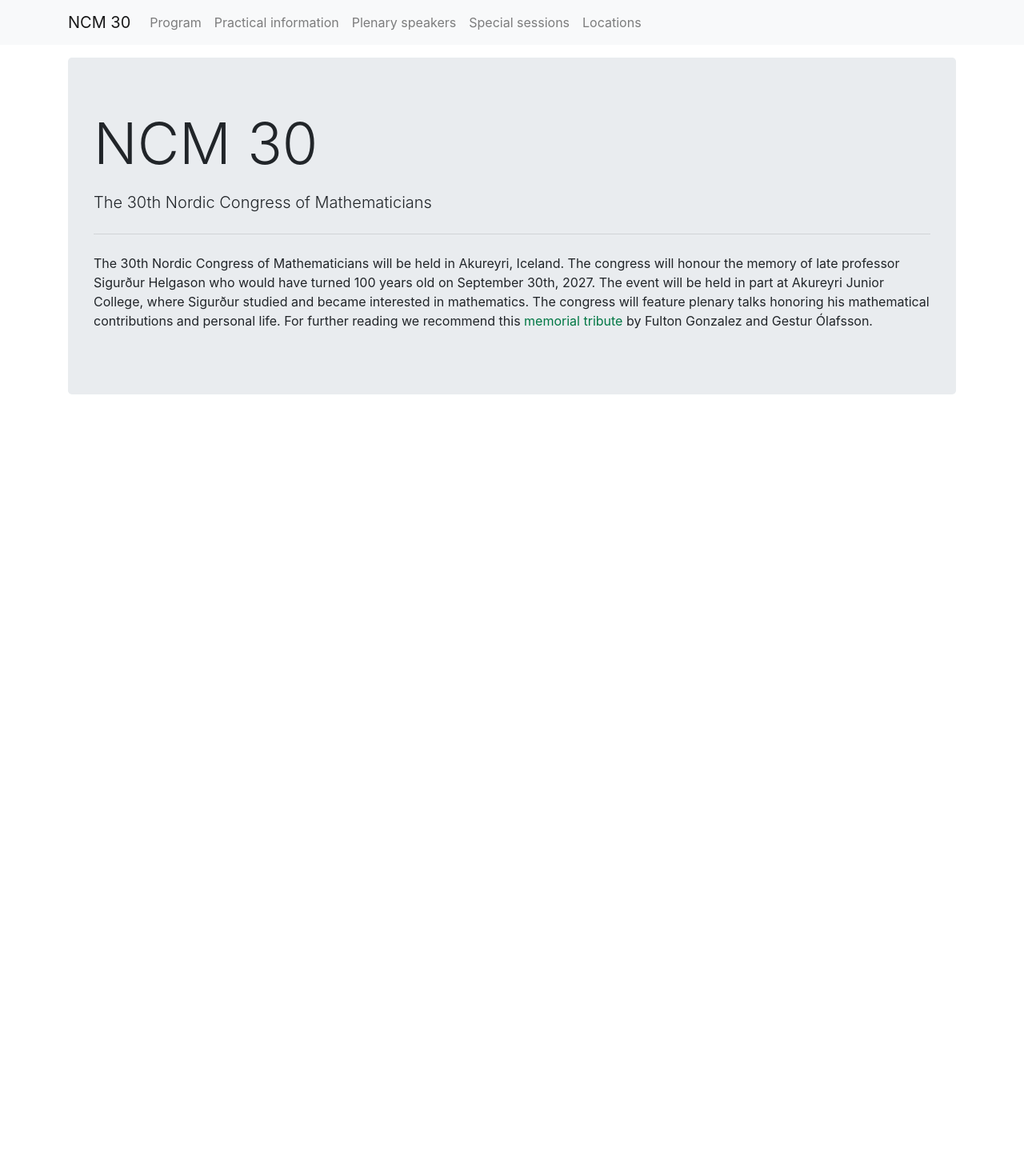
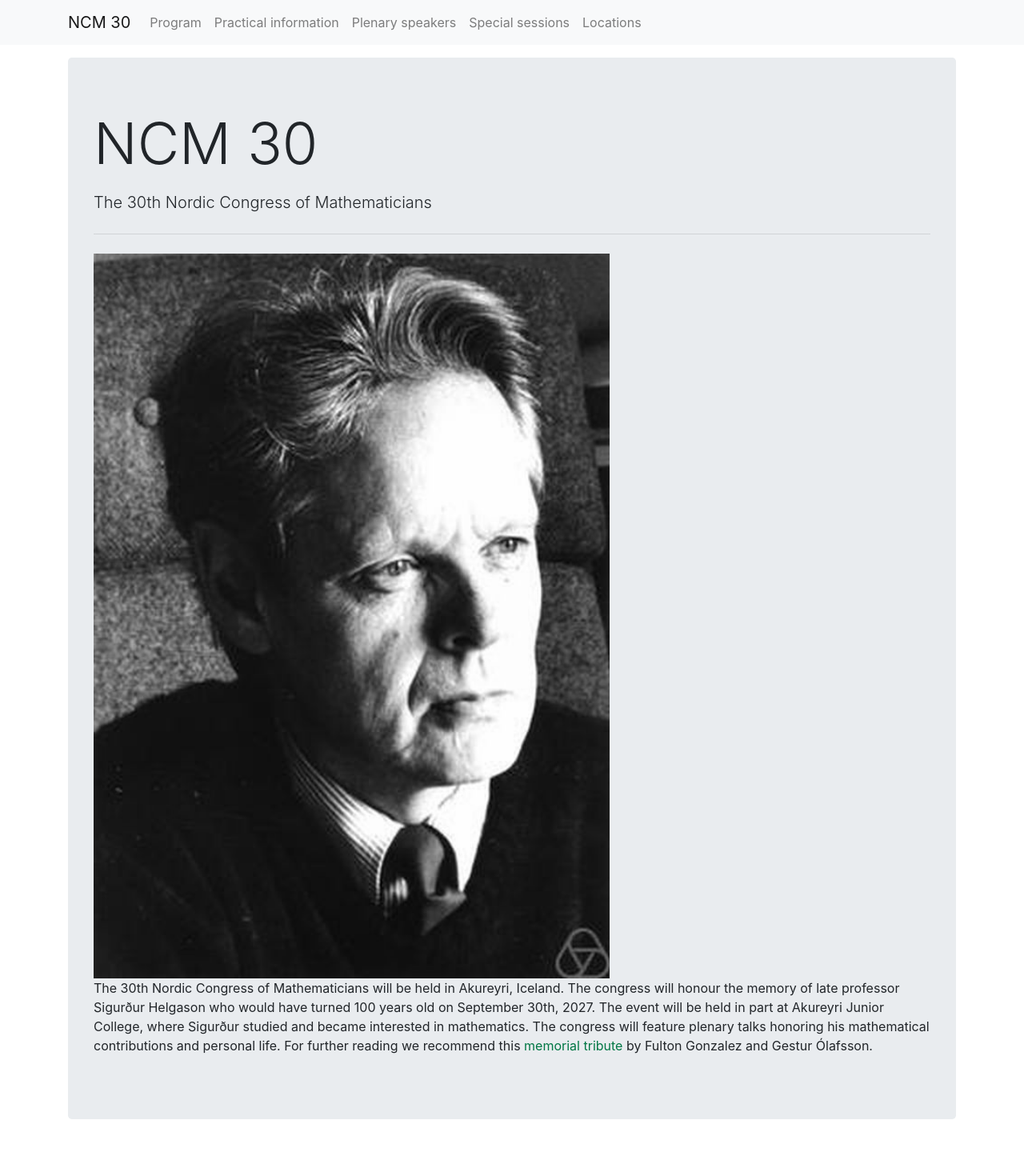
Before and after one commit to IslenskaStaerdfraedafelagid/ncm30-website, a Jekyll site: the page built from index.md, in a window 1280 px wide. Shown: the whole page at 80% size. Built offline with Jekyll 4.4.1, drawn with Linux system fonts in a browser that asks for light colours; before the commit the page ends 900 px from its top, so only the background shows below that.

Commit message:
Update index.md

```diff
--- a/index.md
+++ b/index.md
@@ -1,4 +1,5 @@
 ---
 layout: home
 ---
+![MA]({{ '/assets/images/Sigurdur_Helgason.jpeg' | relative_url }}){: width="645" style="max-width: 100%; height: auto; display: block;" }
 The 30th Nordic Congress of Mathematicians will be held in Akureyri, Iceland. The congress will honour the memory of late professor Sigurður Helgason who would have turned 100 years old on September 30th, 2027.  The event will be held in part at Akureyri Junior College, where Sigurður studied and became interested in mathematics. The congress will feature plenary talks honoring his mathematical contributions and personal life. For further reading we recommend this <a href="https://www.ams.org/notices/202410/rnoti-p1349.pdf"> memorial tribute </a> by Fulton Gonzalez and Gestur Ólafsson.
```
